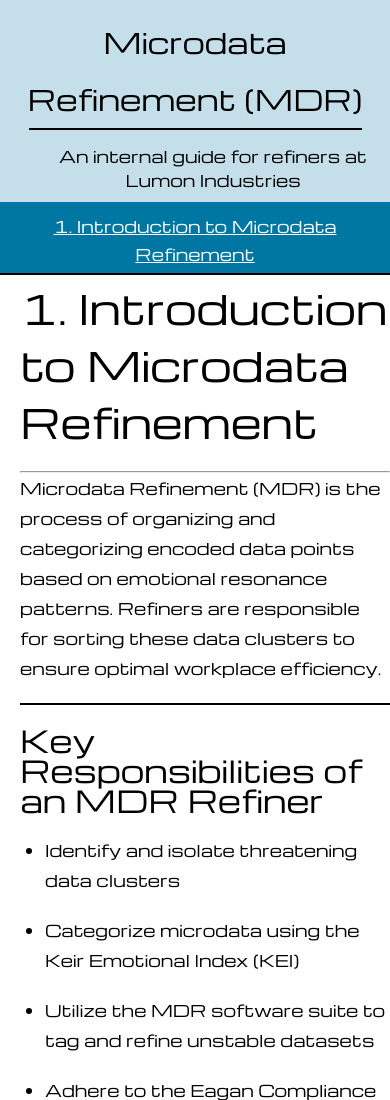
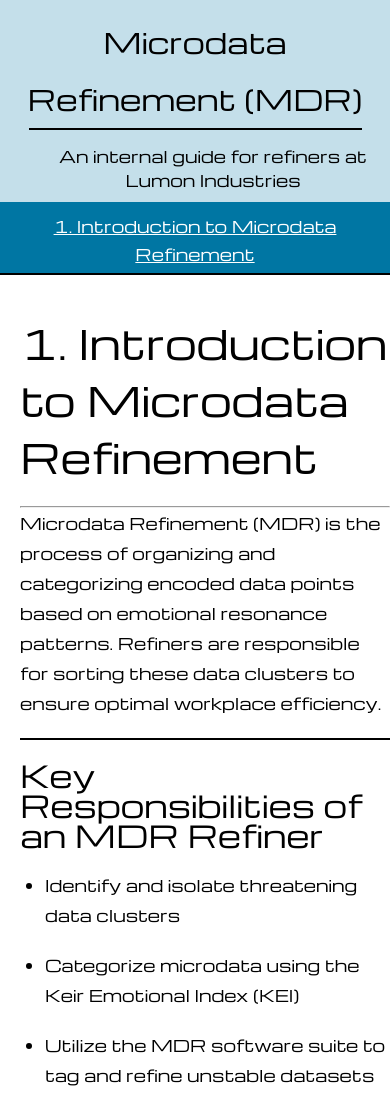
Before and after one commit to LexLoree/Technical_documentation_aloree_368, a plain HTML site: page index.html in a window 390 px wide. Shown: the top 1100 px of the page. Drawn offline with nearby package versions, Linux system fonts and the light colour scheme.

Commit message:
changed styles.css from new code in codepen.io

```diff
--- a/styles.css
+++ b/styles.css
@@ -44,7 +44,7 @@ h2 {
     width: 429px;
     height: 100%;
 
-  background: #0076a33b;
+    background: #C4DFEA;
 
     font-family: Michroma, helvetica, san-serif;
     font-weight: 400;
@@ -136,7 +136,7 @@ p:last-of-type {
 
 
       #navbar {
-        position: absolute;
+          position: sticky;
           top: 0;
           padding: 0;
           margin: 0;
@@ -179,7 +179,7 @@ p:last-of-type {
       #main-doc {
           position: relative;
           margin-left: 20px;
-        margin-top: 280px;
+          margin-top: 20px;
       }
 
   }
```
Lines whose indentation alone changed are shown as unchanged.
